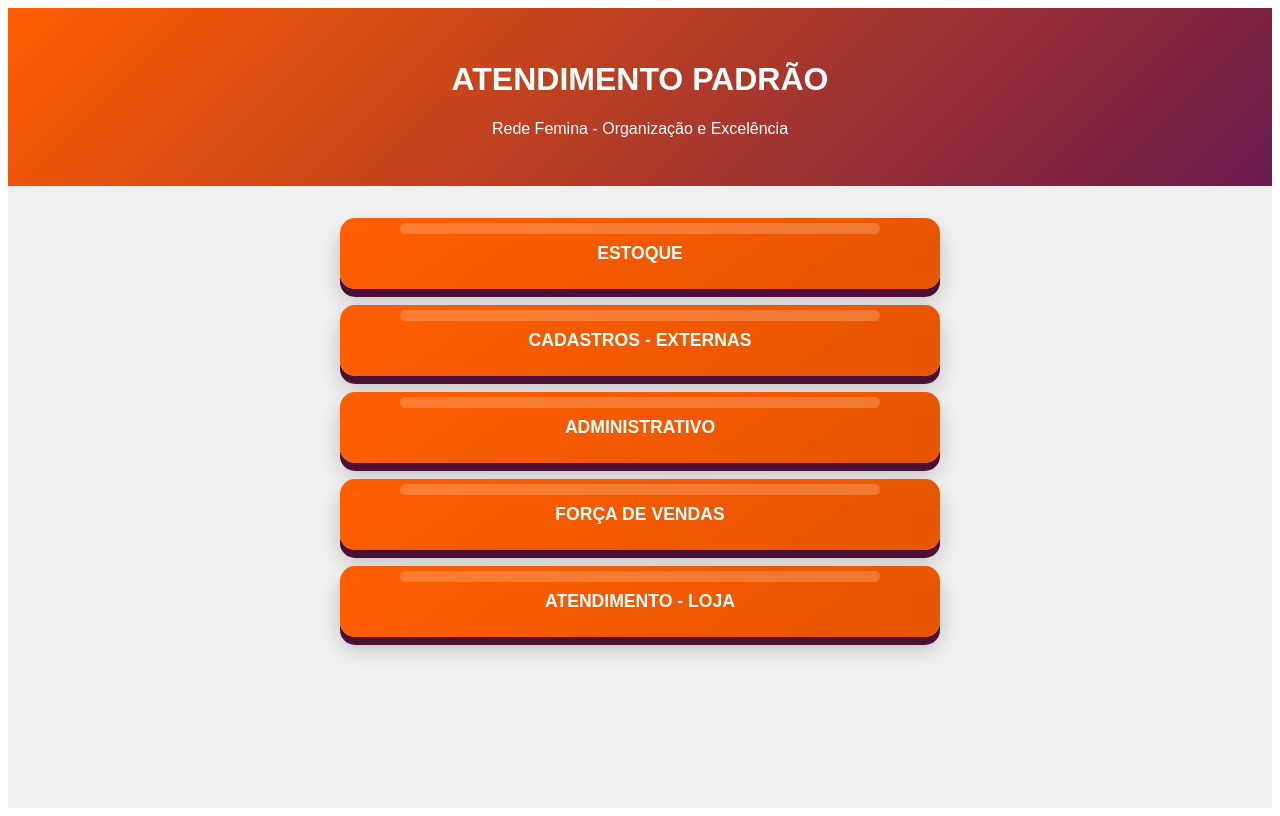
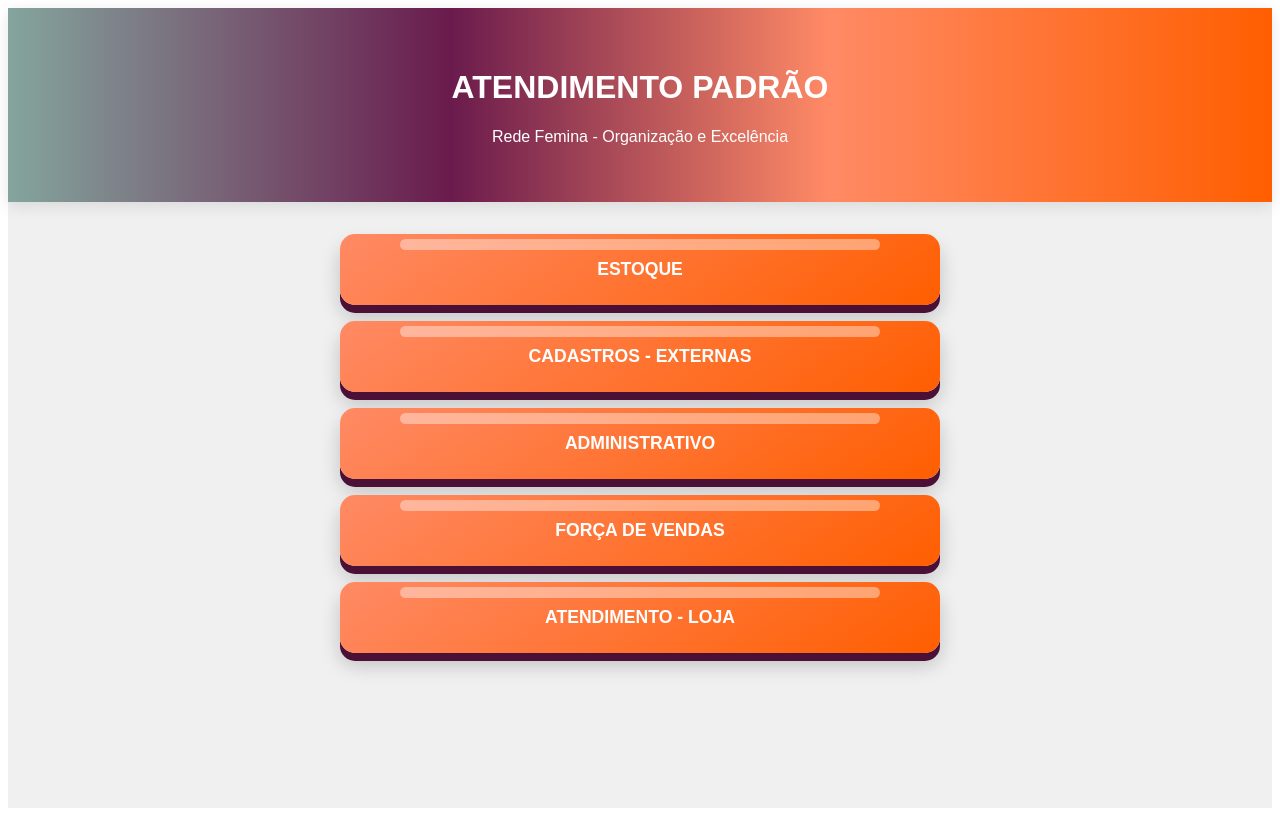
Before and after one commit to GrupoFemina/femina-react, a React (Vite) app: page / in a window 1280 px wide. Built offline with nearby package versions, Linux system fonts and the light colour scheme.

Commit message:
Update style.css

```diff
--- a/src/style.css
+++ b/src/style.css
@@ -5,12 +5,14 @@
   min-height: 100vh;
 }
 
-/* CABEÇALHO COM GRADIENTE LARANJA/VINHO */
+/* CABEÇALHO COM O GRADIENTE EXATO DA IMAGEM */
 .main-header {
-  background: linear-gradient(135deg, #FF5E00, #6A1B4D);
+  /* Reproduz a transição: Verde -> Vinho -> Laranja -> Vermelho */
+  background: linear-gradient(to right, #84a59d 0%, #6a1b4d 35%, #ff8a65 65%, #ff5e00 100%);
   color: white;
   text-align: center;
-  padding: 2rem;
+  padding: 2.5rem;
+  box-shadow: 0 4px 15px rgba(0,0,0,0.1);
 }
 
 .setores-grid {
@@ -19,23 +21,26 @@
   padding: 0 1rem;
 }
 
-/* BOTÃO 3D OUSADO - NOVO TEMA */
+/* BOTÃO 3D COM A COMPOSIÇÃO DA IMAGEM */
 .btn-setor-3d {
   width: 100%;
   padding: 25px;
   margin-bottom: 1rem;
   border: none;
   border-radius: 15px;
-  background: linear-gradient(145deg, #FF5E00, #E65500); /* Laranja vibrante */
+  /* Gradiente que imita a parte mais clara/vibrante da imagem */
+  background: linear-gradient(145deg, #ff8a65, #ff5e00);
   color: white;
   font-weight: 800;
   font-size: 1.1rem;
-  box-shadow: 0 8px 0 #4A1035, 0 12px 20px rgba(0,0,0,0.2); /* Sombra Vinho escuro */
+  /* Sombra profunda usando o tom Vinho da imagem */
+  box-shadow: 0 8px 0 #4a1035, 0 12px 20px rgba(0,0,0,0.2);
   cursor: pointer;
   position: relative;
   transition: 0.1s;
 }
 
+/* O brilho no topo do botão imita o reflexo branco/pêssego da imagem */
 .btn-setor-3d::after {
   content: "";
   position: absolute;
@@ -43,16 +48,16 @@
   left: 10%;
   width: 80%;
   height: 15%;
-  background: rgba(255,255,255,0.2);
+  background: rgba(255, 255, 255, 0.4);
   border-radius: 20px;
 }
 
 .btn-setor-3d:active {
   transform: translateY(4px);
-  box-shadow: 0 4px 0 #4A1035;
+  box-shadow: 0 4px 0 #4a1035;
 }
 
-/* FAMILIA DE OPÇÕES (SUB-ITENS) */
+/* FAMILIA DE OPÇÕES */
 .familia-opcoes {
   background: white;
   margin: -0.8rem 0.5rem 1.5rem;
@@ -69,25 +74,13 @@
   color: #444;
 }
 
+/* Hover usando o tom de pêssego central da imagem */
 .sub-item:hover {
-  background: #FFF3E0; /* Fundo pêssego suave */
-  color: #FF5E00;      /* Texto laranja */
+  background: #fff0eb;
+  color: #ff5e00;
 }
 
 /* QUADRO DE TEXTO (MODAL) */
-.modal-overlay {
-  position: fixed;
-  top:0;
-  left:0;
-  width:100%;
-  height:100%;
-  background: rgba(0,0,0,0.8);
-  display: flex;
-  align-items: center;
-  justify-content: center;
-  z-index: 100;
-}
-
 .quadro-texto {
   background: white;
   width: 90%;
@@ -101,7 +94,8 @@
   background: #f9f9f9;
   padding: 20px;
   border-radius: 10px;
-  border-left: 6px solid #6A1B4D; /* Borda de destaque em Vinho */
+  /* Borda de destaque com o Vinho profundo da esquerda da imagem */
+  border-left: 6px solid #6a1b4d;
   line-height: 1.6;
   margin: 1.5rem 0;
 }
@@ -116,11 +110,3 @@
   font-weight: bold;
   cursor: pointer;
 }
-
-.close-btn {
-  background: none;
-  border: none;
-  font-size: 2rem;
-  cursor: pointer;
-  color: #888;
-}
```
